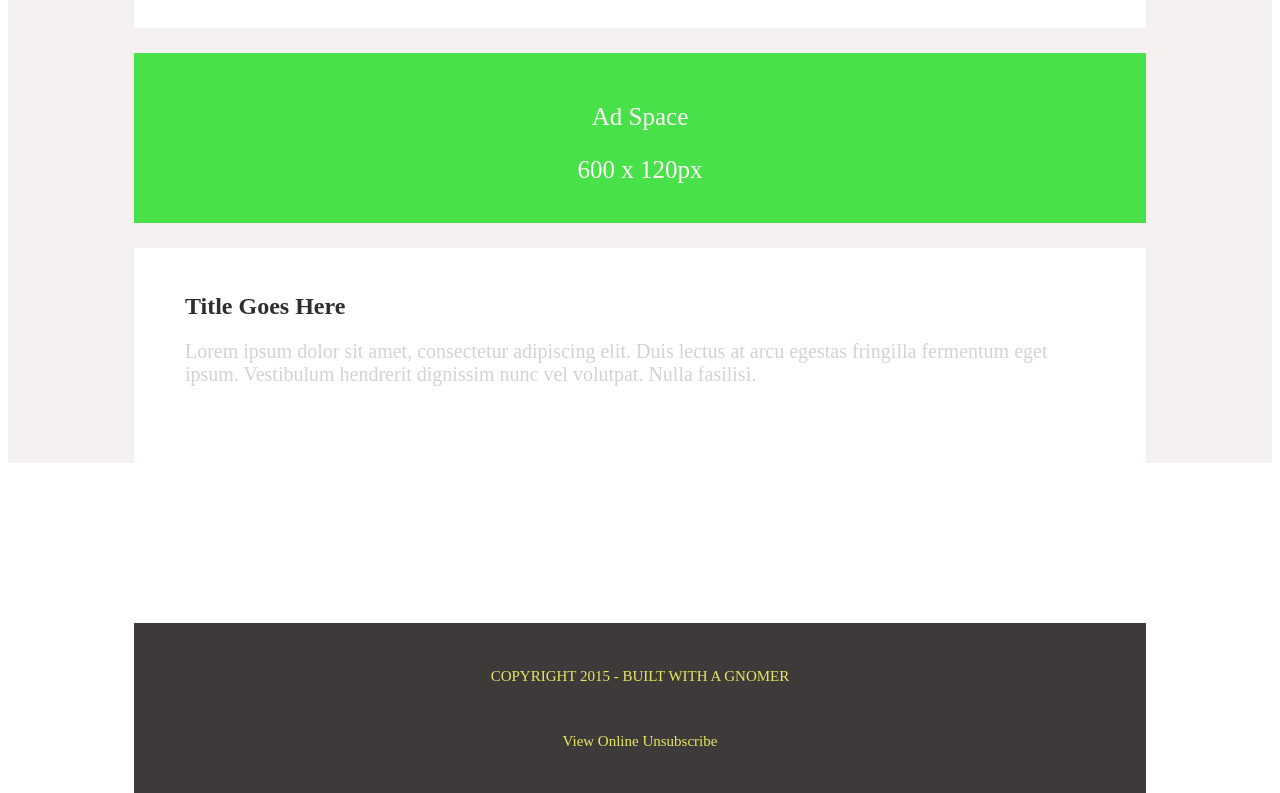
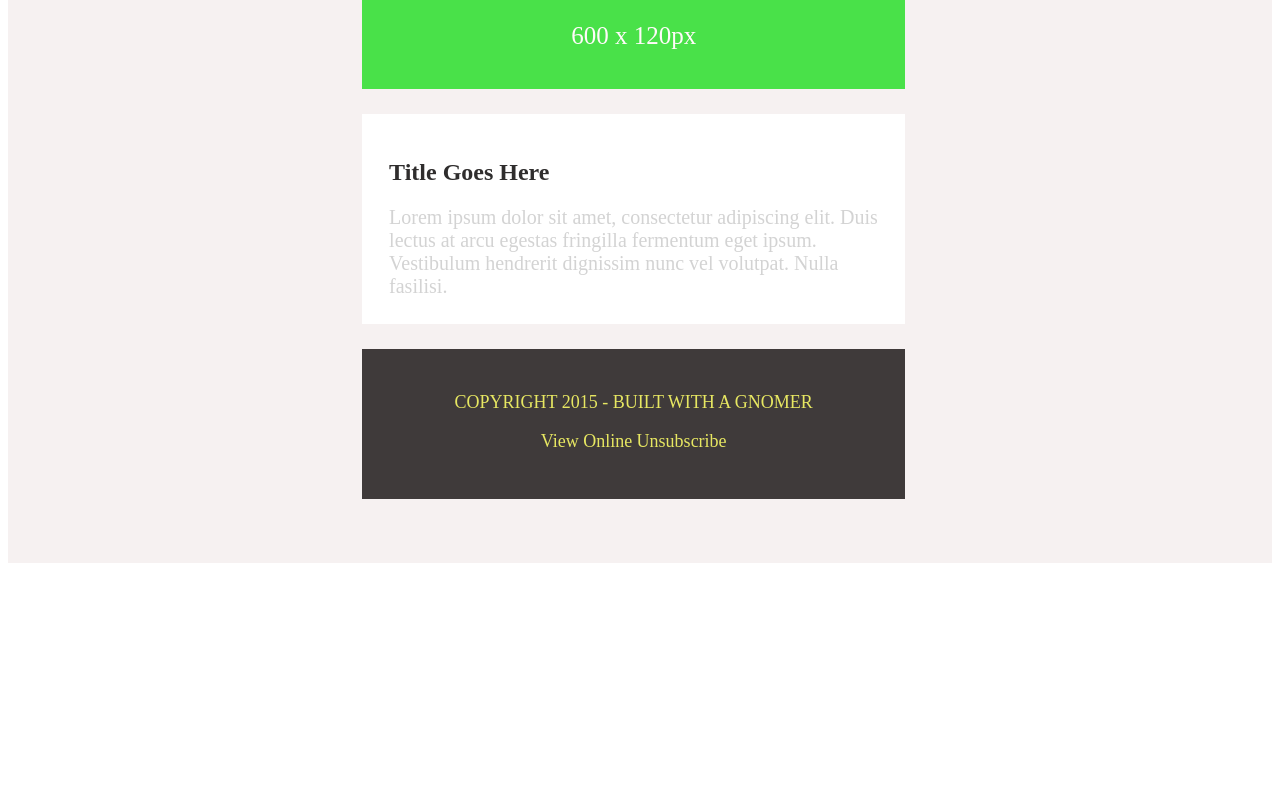
Before and after one commit to denyskoech/PSD2HTML-E1, a plain HTML site: page index.html in a window 1280 px wide. Shown: the part 1795-2588 px from the top of the page. After the commit the page ends 2366 px from the top, so only its background shows below. Drawn offline with nearby package versions, Linux system fonts and the light colour scheme.

Commit message:
First attempt to make width behave

```diff
--- a/css/styles.css
+++ b/css/styles.css
@@ -1,15 +1,15 @@
 #main {
     width: 100%;
-    height: 2250px;
+    height: 2350px;
     background-color: #f6f1f1;
 }
 #mainsection {
-    width: 80%;
+    width: 43%;
     padding-top: 15px;
     padding-bottom: 25px;
-    margin-left: 10%;
-    margin-right: 10%;
-    height: 2200px;
+    margin-left: 28%;
+    margin-right: 28%;
+    height: 2300px;
 }
 
 .logo {
@@ -43,11 +43,10 @@
 }
 
 .splash {
-    background: url(../images/big_img.jpg);
-    background-repeat: no-repeat;
-    height: 400px;
-    width: 100%;
-    height: 400px;
+    background: url(../images/big_img.jpg) no-repeat;
+    /*background-repeat: no-repeat;*/
+    height: 266px;
+
     font-family: 'Montserrat', sans-serif;
     text-align: left;
 }
@@ -153,7 +152,7 @@
 }
 
 .textbottom {
-    height: 300px;
+    height: 160px;
     background-color: white;
     padding-left: 5%;
     padding-right: 5%;
@@ -172,12 +171,16 @@
 .footer {
     height: 100px;
     background-color: #3f3a3a;
-    padding-top: 30px;
-    padding-bottom: 40px;
+    margin-top: 25px;
+    margin-bottom: 25px;
+    padding-left: 5%;
+    padding-right: 5%;
+    padding-bottom: 25px;
+    padding-top: 25px;
 }
 
 .footer p {
     color: #e7e762;
     text-align: center;
-    font-size: 15px;
+    font-size: 18px;
 }
--- a/index.html
+++ b/index.html
@@ -70,8 +70,7 @@
             <p>Lorem ipsum dolor sit amet, consectetur adipiscing elit. Duis lectus at arcu egestas fringilla fermentum eget ipsum. Vestibulum hendrerit dignissim nunc vel volutpat. Nulla fasilisi.</p>
         </div>
         <div class="footer">
-            <p>COPYRIGHT 2015 - BUILT WITH A GNOMER</p> <br>
-            <p>View Online Unsubscribe</p>
+            <p>COPYRIGHT 2015 - BUILT WITH A GNOMER</p> <p> View Online Unsubscribe</p>
         </div>
         </div>
     </section>
```
